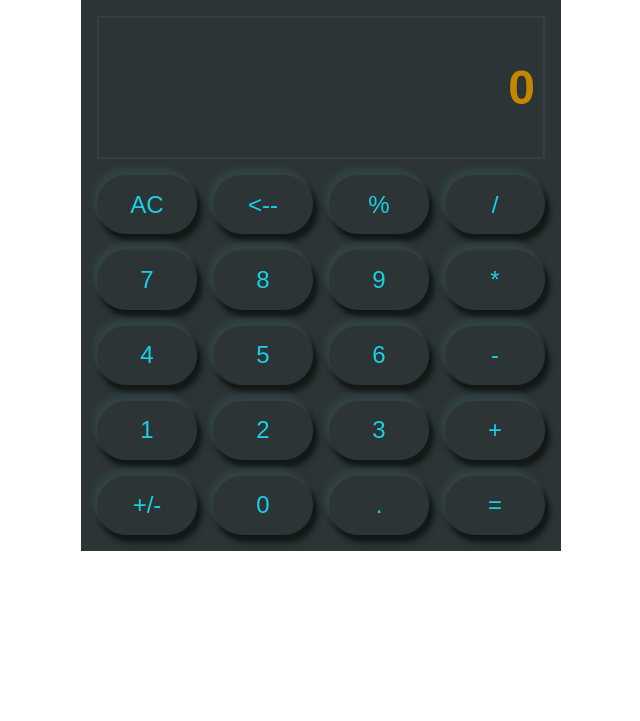
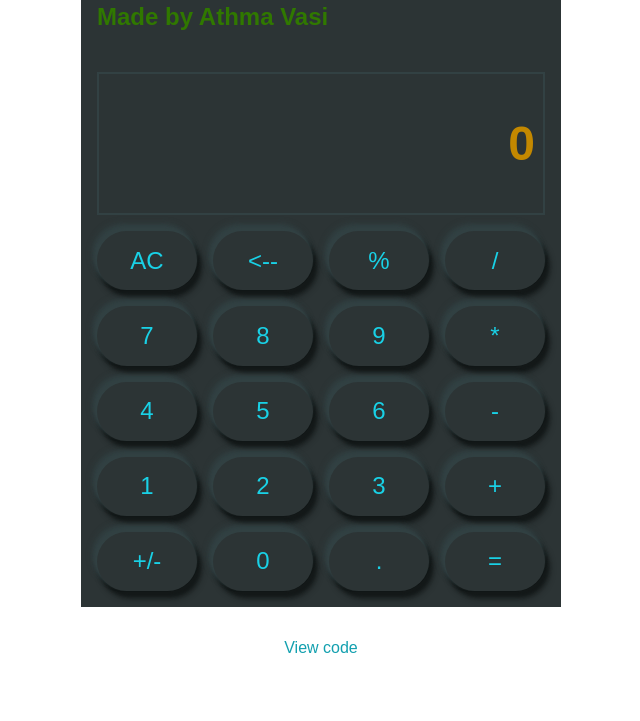
Before and after one commit to Athma-Vasi/Calculator, a plain HTML site: page index.html in a window 1280 px wide. Shown: the part 97-818 px from the top of the page, without its empty margins (319-959 px from the left). Drawn offline with Linux system fonts and the light colour scheme.

Commit message:
add name, adjust layout

```diff
--- a/index.html
+++ b/index.html
@@ -8,8 +8,9 @@
 		<title>Odin-Calculator</title>
 	</head>
 	<body class="body">
+
 		<div class="container-all">
-			<h1 class="title">Calculator</h1>
+			<h2 class="title">Made by <a href="#" class="link-title">Athma Vasi</a></h2>
 
 			<div class="display">0</div>
 
@@ -42,6 +43,10 @@
 			</div>
 		</div>
 
+		<footer>
+			<a href="#" class="link-footer">View code</a>
+		</footer>
+
 		<!--  -->
 		<!--  -->
 		<script src="./script.js" defer></script>
--- a/style.css
+++ b/style.css
@@ -20,14 +20,24 @@ html {
 	--clr-shadow-dark: hsl(186, 11%, 9%);
 }
 
+a {
+	text-decoration: none;
+}
+
 .body {
 	font-family: sans-serif;
 	display: flex;
+	flex-direction: column;
 	align-items: center;
-	justify-content: center;
+	justify-content: space-between;
+	margin: 4rem;
 }
 
 .title {
+	color: var(--clr-green-dark);
+}
+
+.link-title {
 	color: var(--clr-green-dark);
 }
 
@@ -90,3 +100,11 @@ html {
 
 	color: var(--clr-teal-dark);
 }
+
+footer {
+	margin-top: 2rem;
+}
+
+.link-footer {
+	color: var(--clr-teal-dark);
+}
```
Also changed, not shown: package.json (deleted, +0 -20 lines), .eslintrc.js (deleted), .prettierrc.js, 1 other file.
